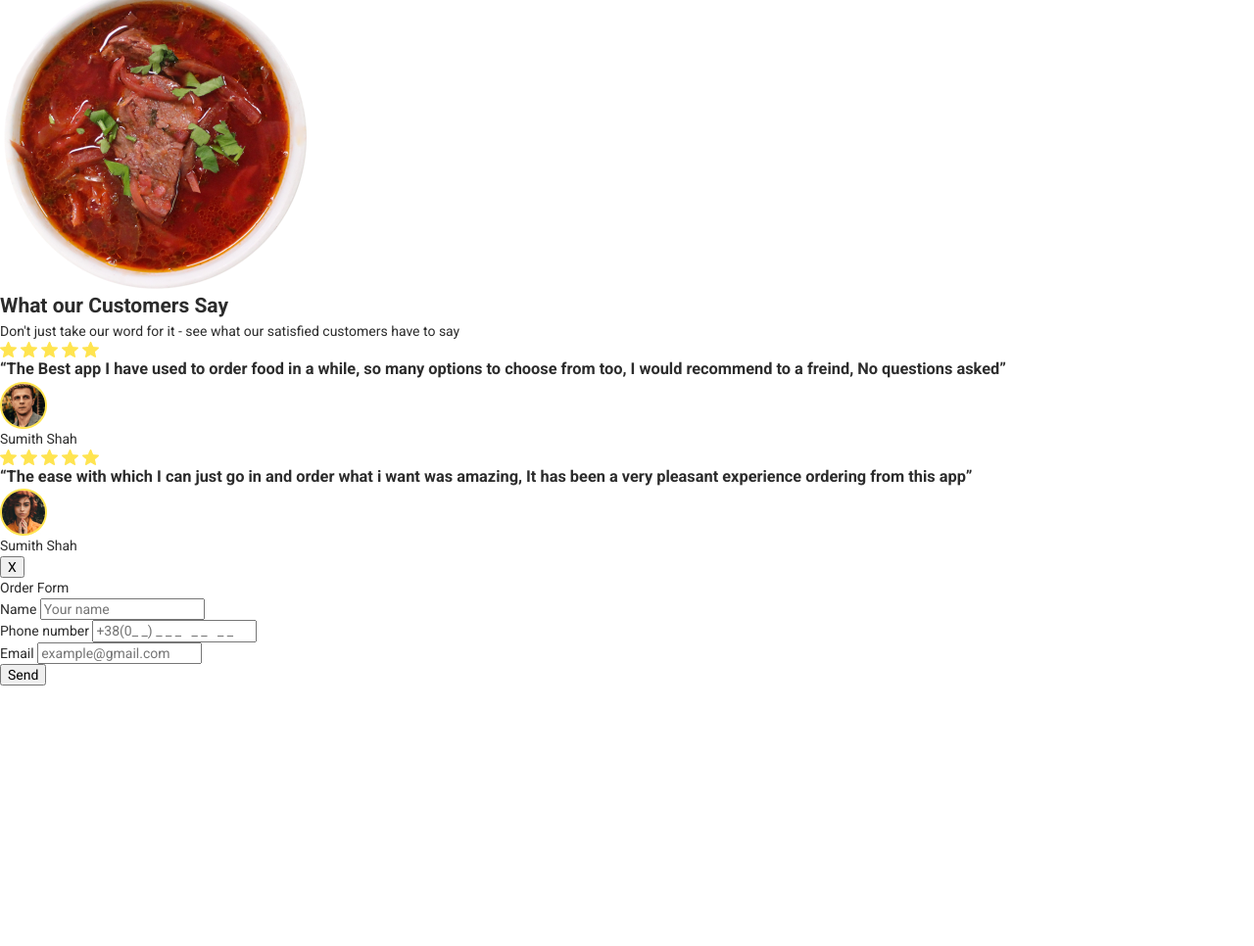
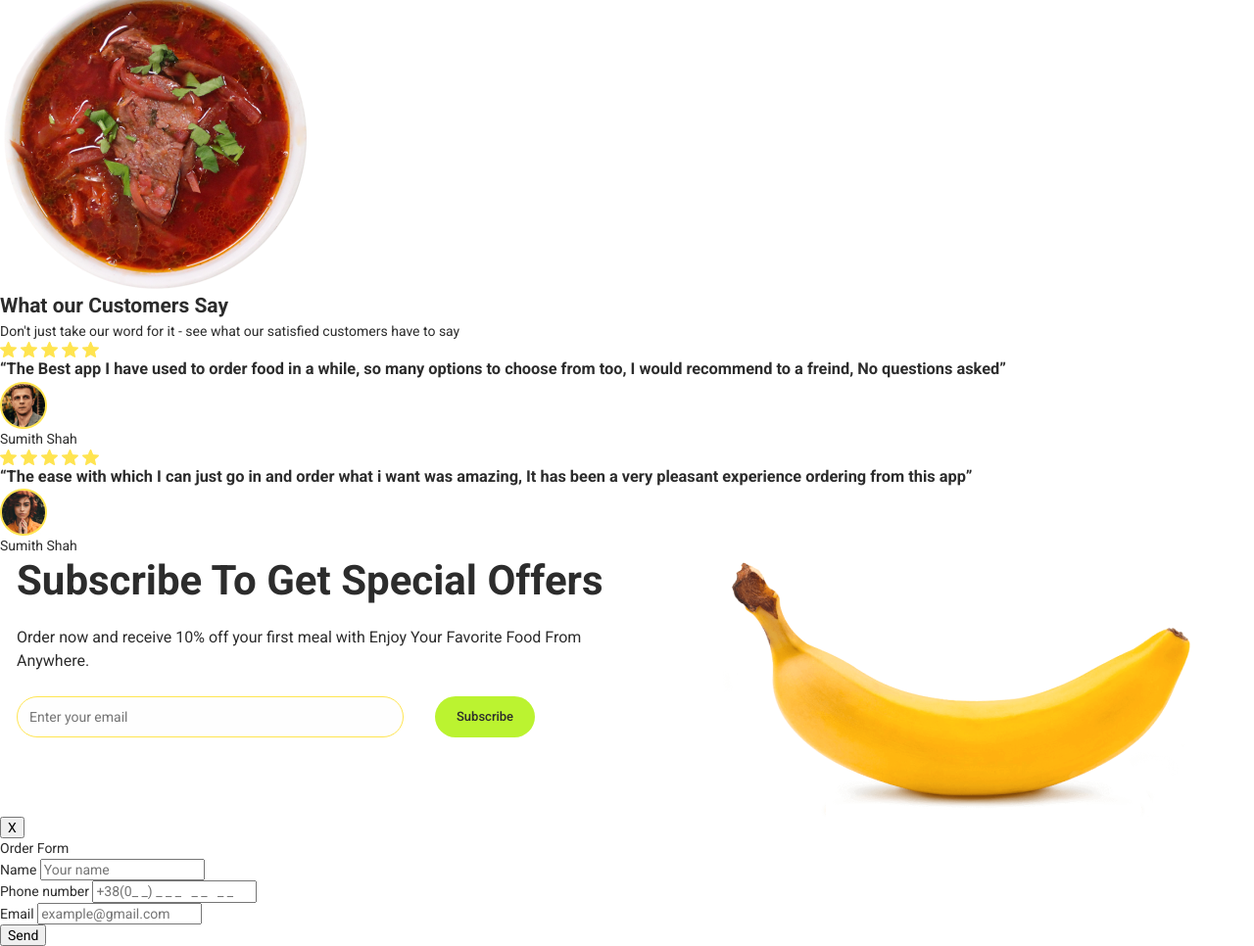
Before and after one commit to Vitalk12/Food, a plain HTML site: page index.html in a window 1280 px wide. Shown: the part 2881-3847 px from the top of the page at 98% size. Before the commit the page ends 3581 px from the top, so only its background shows below. Drawn offline with nearby package versions, Linux system fonts and the light colour scheme.

Commit message:
add-subscribe

```diff
--- a/index.html
+++ b/index.html
@@ -141,6 +141,22 @@
         </li>
       </ul>
     </section>
+
+    <!-- Subscribe section -->
+
+      <section class="subscribe-section">
+        <div class="subscribe-container">
+              <div class="subscribe-left-side">
+                <h2 class="subscribe-title">Subscribe To Get Special Offers</h2>
+                <p class="subscribe-uppertitle">Order now and receive 10% off your first meal with Enjoy Your Favorite Food From Anywhere.</p>
+                <form class="mail-form" action="">
+                  <input class="subscribe-mail-input" type="email" id="mail"  placeholder="Enter your email">
+                  <button class="subscribe-mail-btn" type="submit">Subscribe</button>
+                </form>
+              </div>
+          <img class="subscribe-img" src="./images/banan.png" alt="">
+        </div>
+      </section>
   </main>
   <div class="backdrop">
     <div class="modal">
@@ -170,7 +186,7 @@
            <input type="text" class="input-modal" name="user-email" placeholder="example@gmail.com" id="user-email">
 
         </div>
-<button class="send" type="submit"> Send </button>
+        <button class="send" type="submit"> Send </button>
       </form>
     </div>
   </div>
--- a/styles/styles.css
+++ b/styles/styles.css
@@ -54,7 +54,6 @@ img{
 }
 
 .nav-link {
-
     font-weight: 700;
     color: inherit;
 }
@@ -76,13 +75,12 @@ font-weight: 500;
 margin-left: 30px;
 padding: 6px 18px;
 }
+
 /**
   |============================
-  |
+  | Hero section
   |============================
 */
-
-
 
 .hero {
     background: #FEFEFE;
@@ -99,13 +97,19 @@ font-size: 16px;
 }
 .nav-button {
 }
+
+/**
+  |============================
+  | Offers section
+  |============================
+*/
+
 .offers {
 background: #FEFEFE;
 }
 .offers-container {
 display: flex;
 align-items: flex-end;
-
 
 }
 .offers-img {
@@ -173,3 +177,65 @@ justify-content: center;
 align-items: center;
 margin-bottom: 79px;
 }
+
+/**
+  |============================
+  | Subscribe section
+  |============================
+*/
+
+.subscribe-section {
+}
+
+.subscribe-container {
+    display: flex;
+    max-width: 1280px;
+    margin-left: auto;
+    margin-right: auto;
+    padding-left: 17px;
+    padding-right: 16px;
+}
+
+.subscribe-title {
+    font-family: Roboto;
+    font-size: 42px;
+    font-weight: 700;
+    line-height: 1.2;
+    margin-bottom: 20px;
+}
+.subscribe-uppertitle {
+    font-size: 16px;
+    font-weight: 400;
+    margin-bottom: 24px;
+}
+.mail-form {
+    display: flex;
+    gap: 32px;
+}
+
+.subscribe-mail-input {
+    display: inline-flex;
+    border-radius: 30px;
+    width: 395px;
+    height: 42px;
+    padding: 12px 57px 12px 12px;
+    border: 0.854px solid #FFE550;
+    background-color: #FEFEFE;
+}
+.subscribe-mail-btn {
+    display: inline-flex;
+    color: #2C2C2C;
+    font-family: Roboto;
+    font-size: 13px;
+    font-style: normal;
+    font-weight: 500;
+    line-height: 1.50;
+    padding: 11px 22px;
+    border-radius: 30px;
+    background-color: #BBF330;
+    border-style: none;
+    cursor: pointer;
+}
+.subscribe-img {
+    width: 608px;
+}
```
Also changed, not shown: images/banan.png (added).
